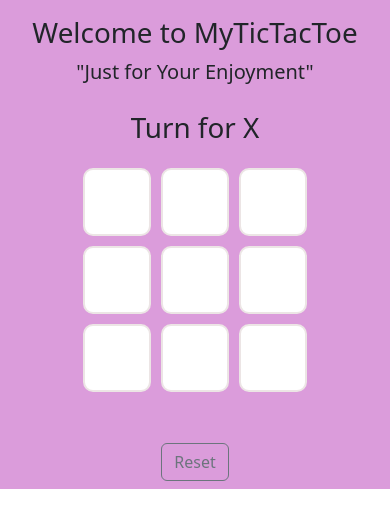
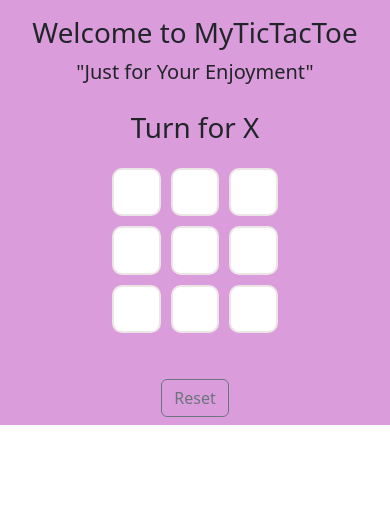
Before and after one commit to kajal202/My_TICTACTOE_GAME, a plain HTML site: page index.html in a window 390 px wide. Drawn offline with nearby package versions, Linux system fonts and the light colour scheme.

Commit message:
Update style.css

```diff
--- a/style.css
+++ b/style.css
@@ -16,8 +16,8 @@ You said:
 .container{
     display: grid;
     padding: 10px;
-    grid-template-rows: repeat(3, 10vw);
-    grid-template-columns: repeat(3, 10vw);
+    grid-template-rows: repeat(3, 7vw);
+    grid-template-columns: repeat(3, 7vw);
     font-family: 'Roboto', sans-serif;
     justify-content: center;
     position: relative;
@@ -48,10 +48,10 @@ You said:
         flex-wrap: wrap;
     }
     .button{
-        margin-top: 20px;
+        margin-top: 15px;
     }
     .container {
-        grid-template-rows: repeat(3, 20vw);
-        grid-template-columns: repeat(3, 20vw);
+        grid-template-rows: repeat(3, 15vw);
+        grid-template-columns: repeat(3, 15vw);
     }
 }
```
